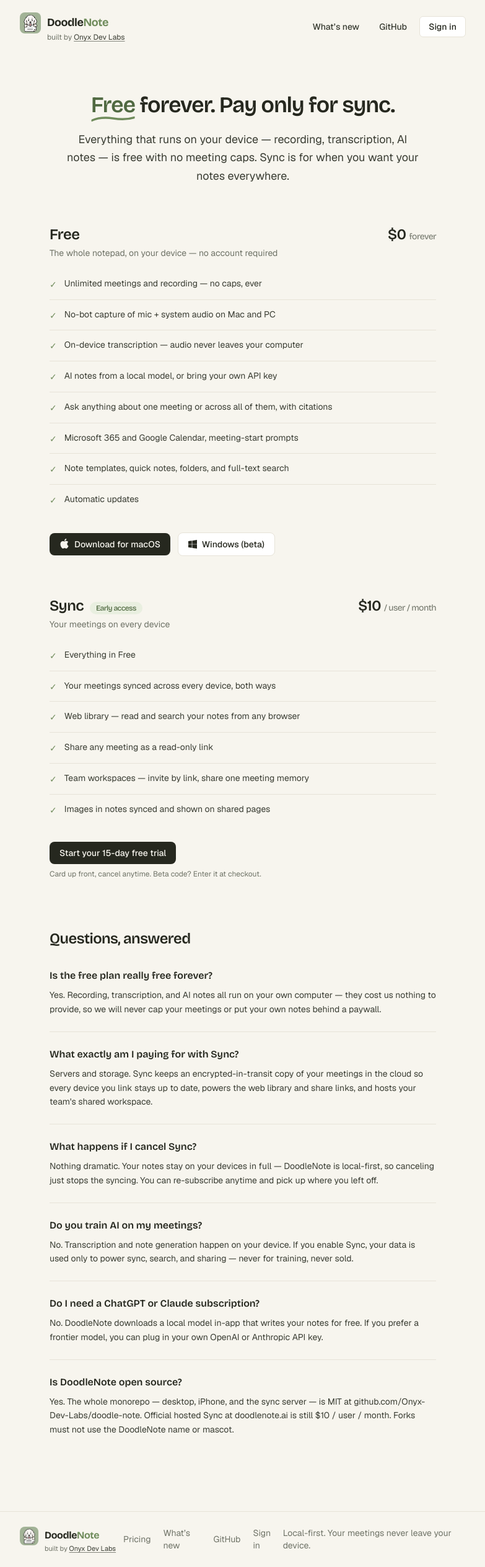
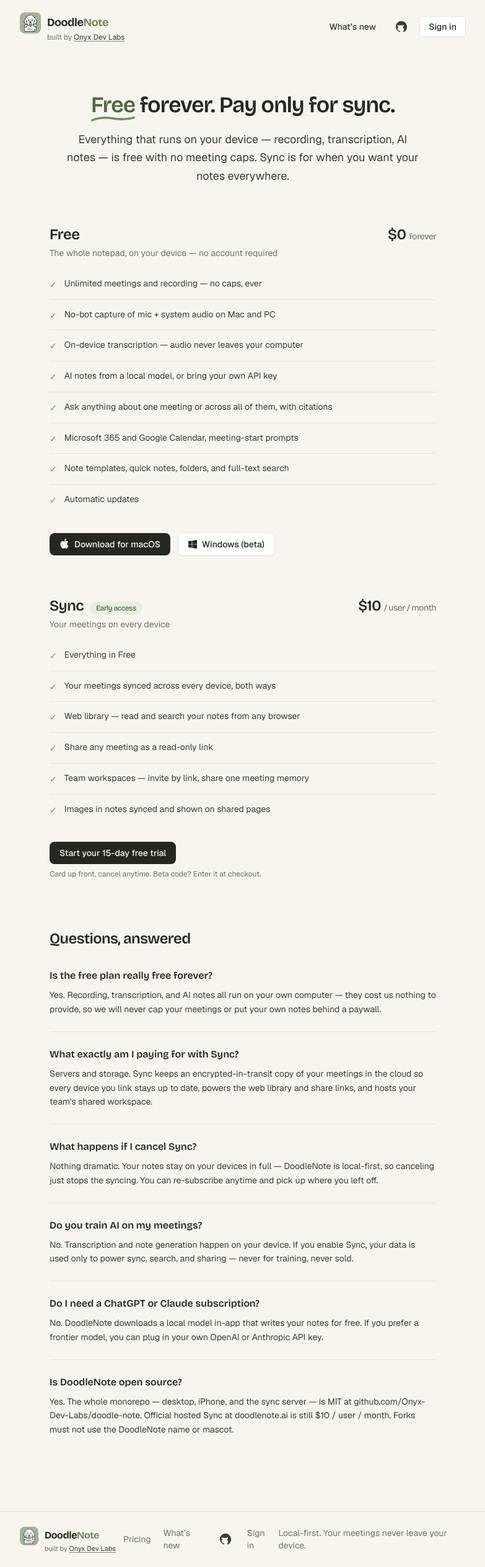
Before and after one commit to Onyx-Dev-Labs/doodle-note, a Next.js app in the folder apps/web/: page /pricing in a window 1280 px wide. Shown: the whole page at 62% size, without its empty margins (248-1031 px from the left). Built offline with nearby package versions, Linux system fonts and the light colour scheme; no server answers.

Commit message:
Replace GitHub nav text with icon link to repo
Add a GitHub mark component and shared GitHubNavLink used in the site
header, footer, and pricing nav while keeping the doodle-note repo URL.

Co-authored-by: Sean <seaninman@users.noreply.github.com>

```diff
--- a/apps/web/app/logos.tsx
+++ b/apps/web/app/logos.tsx
@@ -25,3 +25,16 @@ export function WindowsLogo({ className = "h-4 w-4" }: { className?: string }) {
     </svg>
   );
 }
+
+export function GitHubLogo({ className = "h-[18px] w-[18px]" }: { className?: string }) {
+  return (
+    <svg
+      viewBox="0 0 24 24"
+      fill="currentColor"
+      className={className}
+      aria-hidden="true"
+    >
+      <path d="M12 0C5.37 0 0 5.37 0 12c0 5.31 3.435 9.795 8.205 11.385.6.105.825-.255.825-.57 0-.285-.015-1.23-.015-2.235-3.015.555-3.795-.735-4.035-1.41-.135-.345-.72-1.41-1.23-1.695-1.125-.585-1.125-1.035 0-1.68.72-.375 1.365-1.275 1.365-2.355 0-1.125-.405-2.04-1.125-2.805-.405-.375-.99-1.17-.015-2.385 1.005-.315 3.3 1.035 3.3 1.035 1.005-.27 2.07-.405 3.135-.405 1.065 0 2.13.135 3.135.405 0 0 2.295-1.35 3.3-1.035.975 1.215.39 2.01-.015 2.385-.72.765-1.125 1.68-1.125 2.805 0 1.08.645 1.98 1.365 2.355.675.525 1.065 1.365 1.065 2.385 0 1.695-1.365 2.04-2.625 2.145.21.18.405.525.405 1.095 0 .795-.015 1.44-.015 1.635 0 .315.225.69.825.57A12.02 12.02 0 0 0 24 12c0-6.63-5.37-12-12-12z" />
+    </svg>
+  );
+}
--- a/apps/web/app/pricing/page.tsx
+++ b/apps/web/app/pricing/page.tsx
@@ -5,7 +5,7 @@ import {
   buttonPrimary,
   DoodleStroke,
   DownloadButtons,
-  GITHUB_REPO,
+  GitHubNavLink,
   navLinkClass,
   navPillClass,
   SiteFooter,
@@ -88,14 +88,7 @@ export default function PricingPage() {
             <Link href="/changelog" className={navLinkClass}>
               What&rsquo;s new
             </Link>
-            <a
-              href={GITHUB_REPO}
-              className={navLinkClass}
-              rel="noreferrer"
-              target="_blank"
-            >
-              GitHub
-            </a>
+            <GitHubNavLink />
             <Link href="/login" className={navPillClass}>
               Sign in
             </Link>
--- a/apps/web/app/ui.tsx
+++ b/apps/web/app/ui.tsx
@@ -1,7 +1,7 @@
 import Image from "next/image";
 import Link from "next/link";
 
-import { AppleLogo, WindowsLogo } from "./logos";
+import { AppleLogo, GitHubLogo, WindowsLogo } from "./logos";
 
 /**
  * Version-independent: /download/<platform> reads the live platform download
@@ -31,6 +31,20 @@ export const navLinkClass =
 
 export const navPillClass =
   "rounded-md border border-sand bg-card px-3.5 py-1.5 text-sm font-medium text-ink transition-colors hover:bg-sage-fill";
+
+export function GitHubNavLink({ className }: { className?: string }) {
+  return (
+    <a
+      href={GITHUB_REPO}
+      className={`inline-flex items-center justify-center ${className ?? navLinkClass}`}
+      rel="noreferrer"
+      target="_blank"
+      aria-label="DoodleNote on GitHub"
+    >
+      <GitHubLogo />
+    </a>
+  );
+}
 
 export function Wordmark({ size = "text-lg" }: { size?: string }) {
   return (
@@ -139,14 +153,7 @@ export function SiteHeader({ nav }: { nav?: React.ReactNode }) {
             <Link href="/pricing" className={navLinkClass}>
               Pricing
             </Link>
-            <a
-              href={GITHUB_REPO}
-              className={navLinkClass}
-              rel="noreferrer"
-              target="_blank"
-            >
-              GitHub
-            </a>
+            <GitHubNavLink />
             <Link href="/login" className={navPillClass}>
               Sign in
             </Link>
@@ -169,14 +176,7 @@ export function SiteFooter() {
           <Link href="/changelog" className="hover:text-ink">
             What&rsquo;s new
           </Link>
-          <a
-            href={GITHUB_REPO}
-            className="hover:text-ink"
-            rel="noreferrer"
-            target="_blank"
-          >
-            GitHub
-          </a>
+          <GitHubNavLink className="rounded-md px-1.5 py-1.5 text-bark transition-colors hover:bg-sage-fill hover:text-ink" />
           <Link href="/login" className="hover:text-ink">
             Sign in
           </Link>
```
